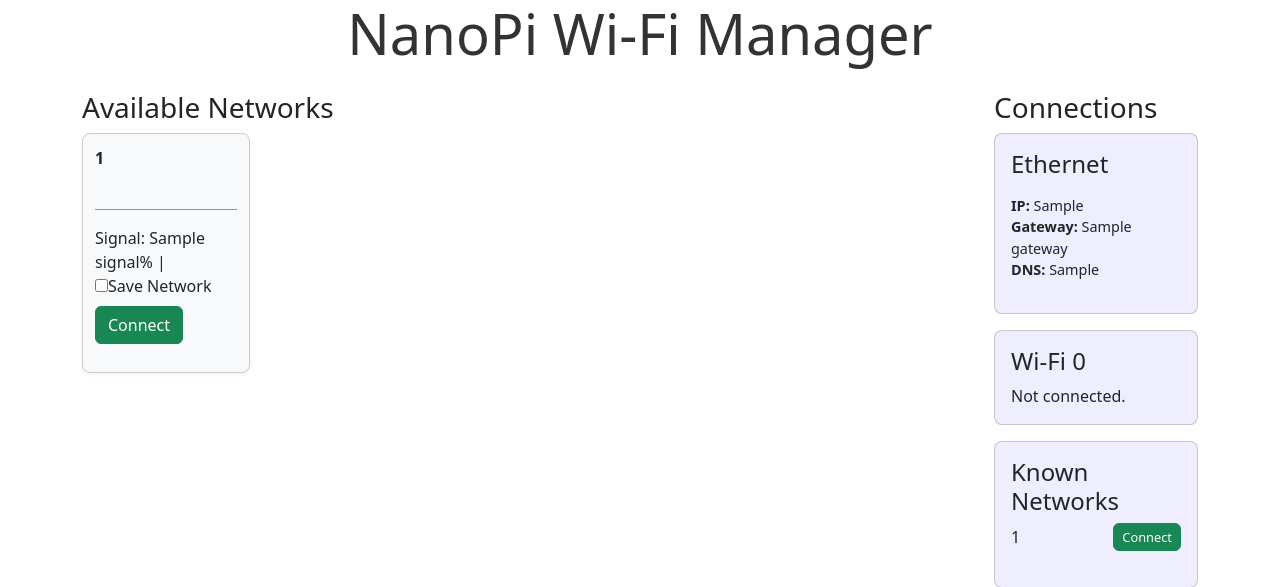
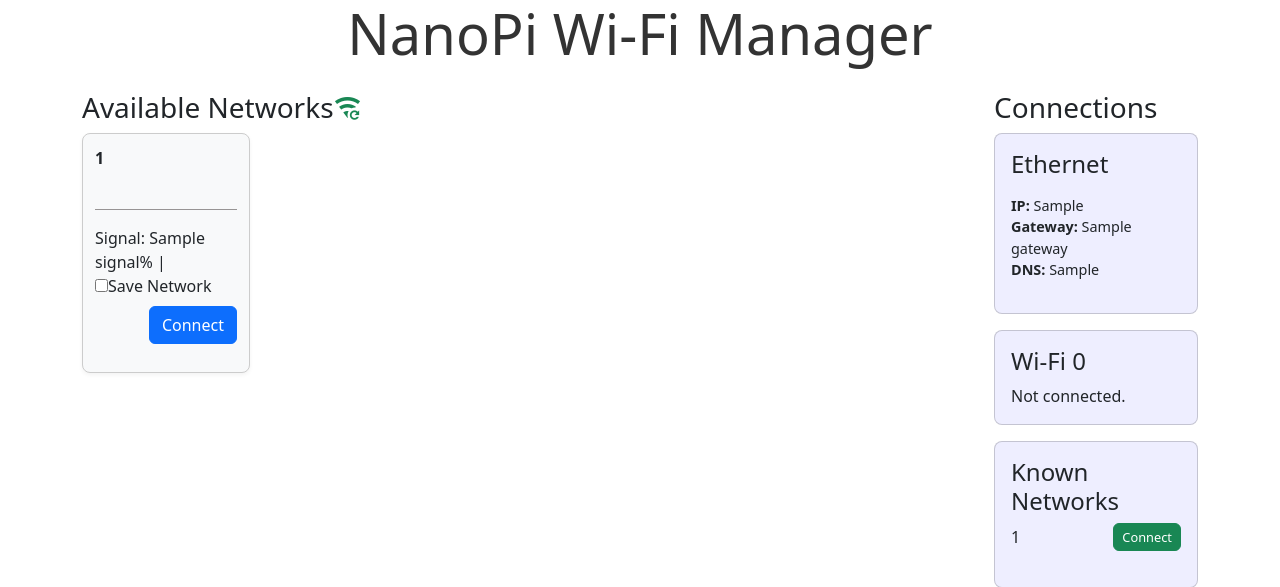
Before and after one commit to turtleo4/wifi-hotspot-control-panel, a Flask app: template templates/index.html in a window 1280 px wide. Shown: the top 587 px of the page. Run offline with Flask 3, Linux system fonts and the light colour scheme; the template is opened without the code that fills it: most values are stand-ins (such as "Sample title", 1, 10 or a date in 2020); some libraries are stand-ins or nearby versions.

Commit message:
requirements.txt updated

```diff
--- a/app.py
+++ b/app.py
@@ -1,7 +1,5 @@
 from flask import Flask, render_template, request, redirect
-import subprocess
-import json
-import os
+import json, os, jsonify, subprocess
 from control.wifi import disconnect_wifi, get_connection_info
 
 app = Flask(__name__, template_folder=os.path.join(os.path.dirname(__file__), 'templates'))
--- a/templates/available_networks.html
+++ b/templates/available_networks.html
@@ -1,4 +1,4 @@
-<h3>Available Networks</h3>
+<h3>Available Networks<span class="mdi mdi-wifi-refresh text-success" id="refreshWiFiList"></span></h3>
 <div class="network-grid" id="networks-container">
   {% for net in networks %}
     <div class="card network-card">
@@ -55,7 +55,10 @@
         {% endif %}
         <label><input type="checkbox" name="save" />Save Network</label>
         <input type="hidden" name="ssid" value="{{ net.ssid }}" />
-        <button type="submit" class="btn connect-btn btn-success">Connect</button>
+        <div class="d-grid gap-2 d-md-flex justify-content-md-end">
+          <button type="submit" class="btn connect-btn btn-primary">Connect</button>
+        </div>
+
       </form>
     </div>
   {% endfor %}
```
Also changed, not shown: requirements.txt (+9 -26 lines).
